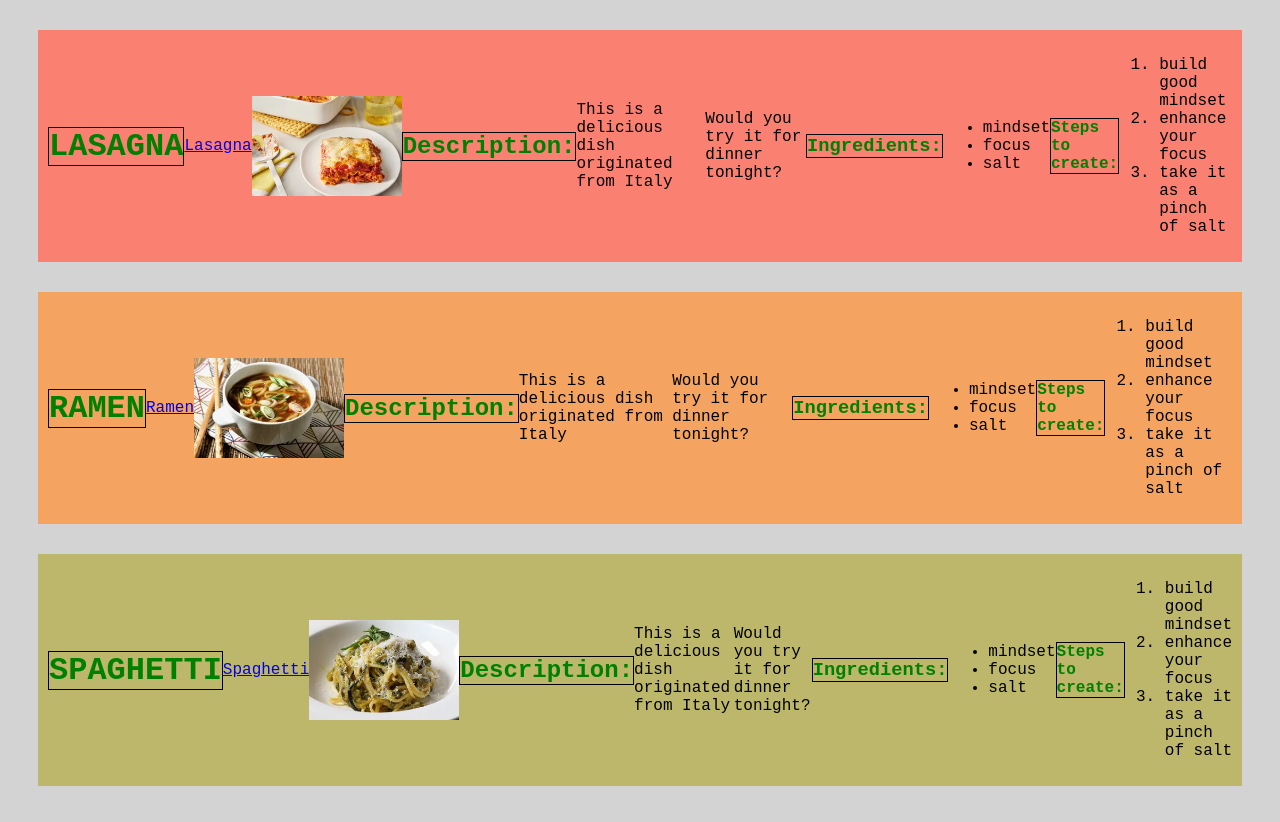
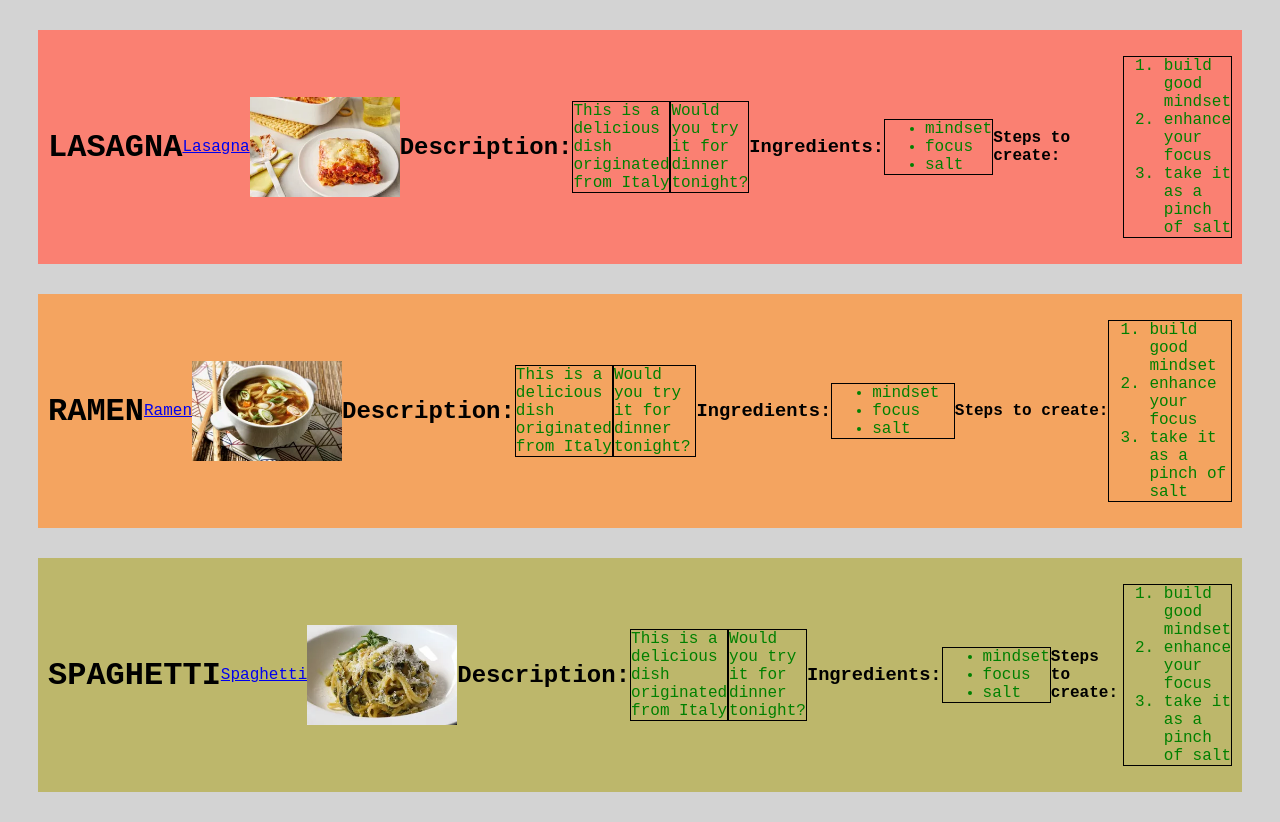
Before and after one commit to Nurgustiana/odin-recipes, a plain HTML site: page index.html in a window 1280 px wide. Drawn offline with Linux system fonts and the light colour scheme.

Commit message:
updating css

```diff
--- a/style.css
+++ b/style.css
@@ -27,8 +27,9 @@ body {
     align-items:center;
 }
 
-h1, h2, h3, h4 {
+p, ol, ul {
     border:1px black solid;
     color:green;
     font-style:bold;
+    flex:1;
 }
```
